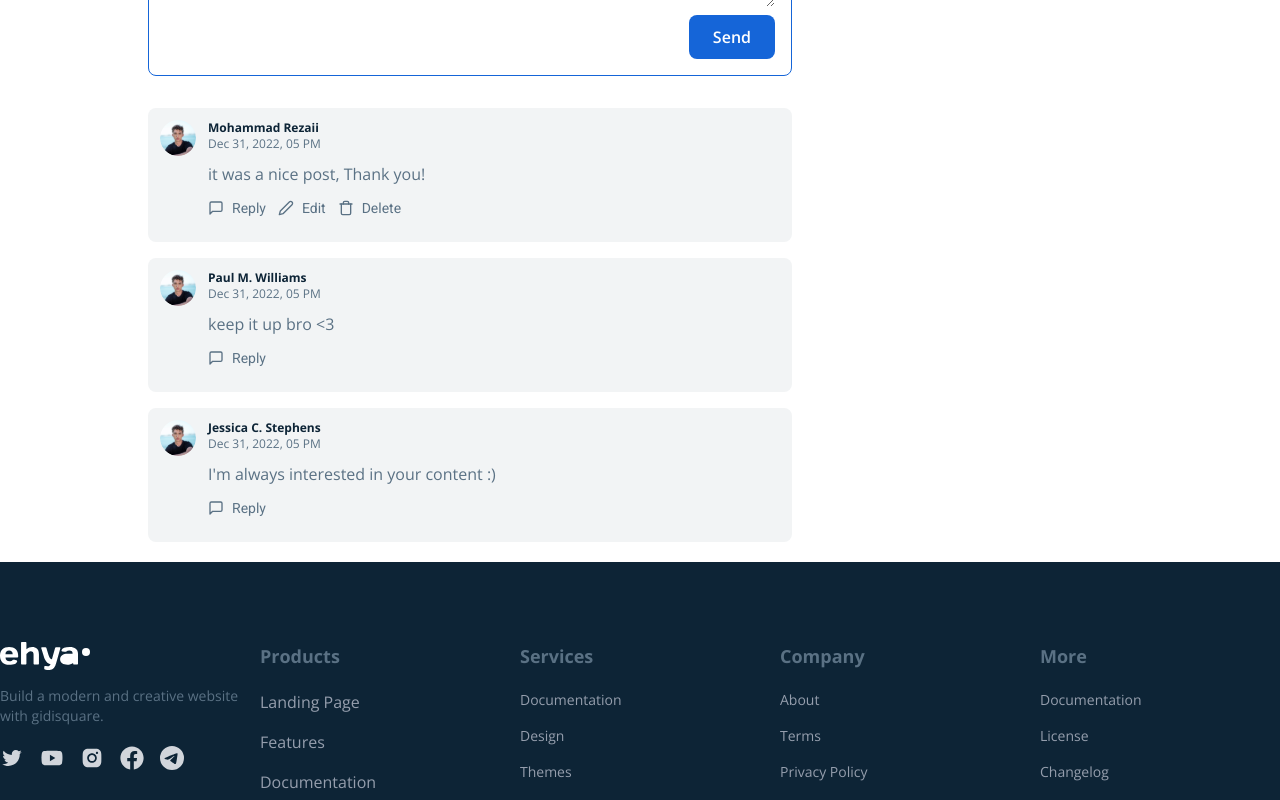
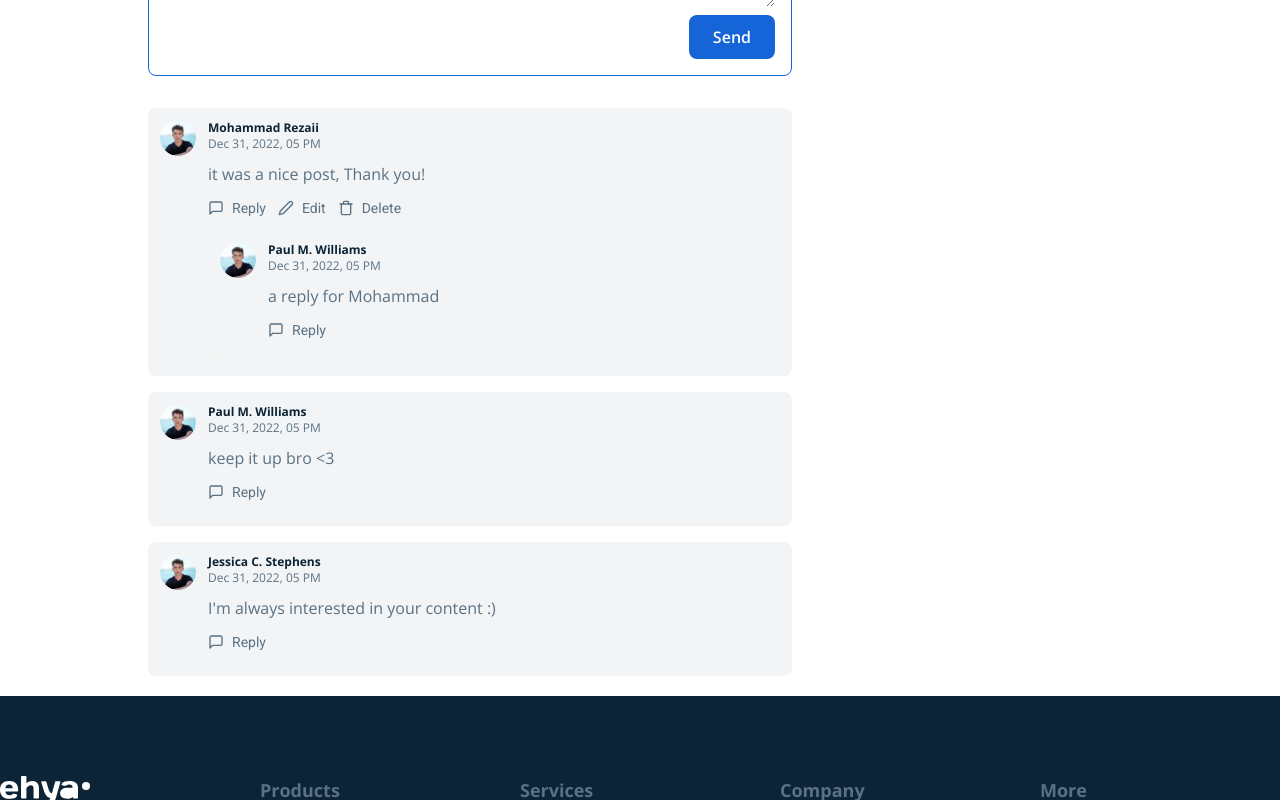
Before and after one commit to tayoolaigbe/mern-sack-blog, a React (Vite) app in the folder frontend/: page /blog/123 in a window 1280 px wide. Shown: the part 860-1660 px from the top of the page. Built offline with nearby package versions, Linux system fonts and the light colour scheme.

Commit message:
Added the reply comments functionaity

```diff
--- a/frontend/src/components/comments/Comment.jsx
+++ b/frontend/src/components/comments/Comment.jsx
@@ -12,6 +12,7 @@
 	parentId = null,
 	updateComment,
 	deleteComment,
+	replies,
 }) => {
 	const isUserLoggedin = Boolean(loggedInUserId);
 	const commentBelongsToUser = loggedInUserId === comment.user._id;
@@ -101,6 +102,24 @@
 						formCancelHandler={() => setAffectedComment(null)}
 					/>
 				)}
+				{replies.length > 0 && (
+					<div>
+						{replies.map(reply => (
+							<Comment
+								key={reply._id}
+								addComment={addComment}
+								affectedComment={affectedComment}
+								setAffectedComment={setAffectedComment}
+								comment={reply}
+								deleteComment={deleteComment}
+								loggedInUserId={loggedInUserId}
+								replies={[]}
+								updateComment={updateComment}
+								parentId={comment._id}
+							/>
+						))}
+					</div>
+				)}
 			</div>
 		</div>
 	);
--- a/frontend/src/components/comments/CommentsContainer.jsx
+++ b/frontend/src/components/comments/CommentsContainer.jsx
@@ -18,7 +18,7 @@
 
 	const addCommentHandler = (value, parent = null, replyOnUser = null) => {
 		const newComment = {
-			_id: '10',
+			_id: Math.random().toString(),
 			user: {
 				_id: 'a',
 				name: 'Mohammad Rezaii',
@@ -27,7 +27,7 @@
 			post: '1',
 			parent: parent,
 			replyOnUser: replyOnUser,
-			createdAt: '2022-12-31T17:22:05.092+0000',
+			createdAt: new Date().toISOString(),
 		};
 
 		setComments(prevState => [newComment, ...prevState]);
@@ -51,6 +51,16 @@
 		setComments(updatedComments);
 	};
 
+	const getRepliesHandler = commentId => {
+		return comments
+			.filter(comment => comment.parent === commentId)
+			.sort((a, b) => {
+				return (
+					new Date(a.createdAt).getTime() - new Date(b.createdAt).getTime()
+				);
+			});
+	};
+
 	return (
 		<div className={`${className}`}>
 			<CommentForm
@@ -68,6 +78,7 @@
 						addComment={addCommentHandler}
 						updateComment={updateCommentHandler}
 						deleteComment={deleteCommentHandler}
+						replies={getRepliesHandler(comment._id)}
 					/>
 				))}
 			</div>
```
